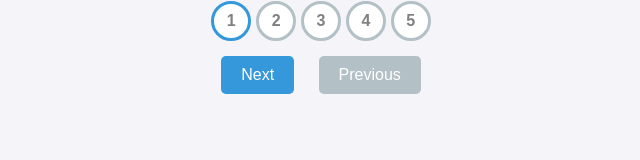
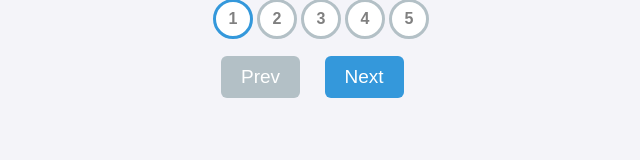
Before and after one commit to acciojob/progress-bar-Prathik-mishra, a website: page main.html in a window 1280 px wide. Shown: the whole page, without its empty margins (319-959 px from the left). Drawn offline with Linux system fonts and the light colour scheme.

Commit message:
created a submission

```diff
--- a/main.html
+++ b/main.html
@@ -16,8 +16,8 @@
         <div class="circle" id="circle-4">4</div>
         <div class="circle" id="circle-5">5</div>
     </div>
+	 <button class="btn" id="p-btn" disabled>Prev</button>
     <button class="btn" id="n-btn">Next</button>
-    <button class="btn" id="p-btn" disabled>Previous</button>
    </div>
 
 	<!-- the entire body must be written by student -->
--- a/styles.css
+++ b/styles.css
@@ -48,6 +48,8 @@ body{
     font-weight: bold;
     color:grey;
    transition: all 0.3s;
+	padding:2px;
+	margin:2px;
 }
 .active{
     border-color: #3498db;
@@ -57,9 +59,9 @@ body{
     color: white;
    border: none;
    padding:10px 20px;
-   font-size: 16px;
+   font-size: 19px;
    cursor: pointer;
-   border-radius:5px;
+   border-radius:6px;
    margin: 10px;
    transition:background-color 0.3s;
 
```
